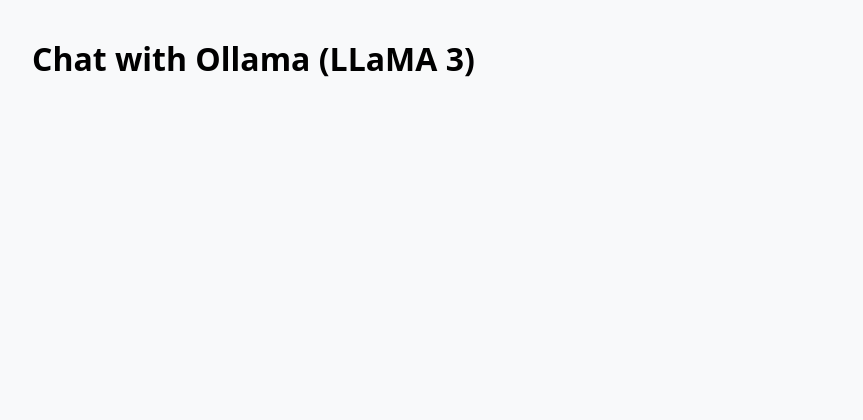
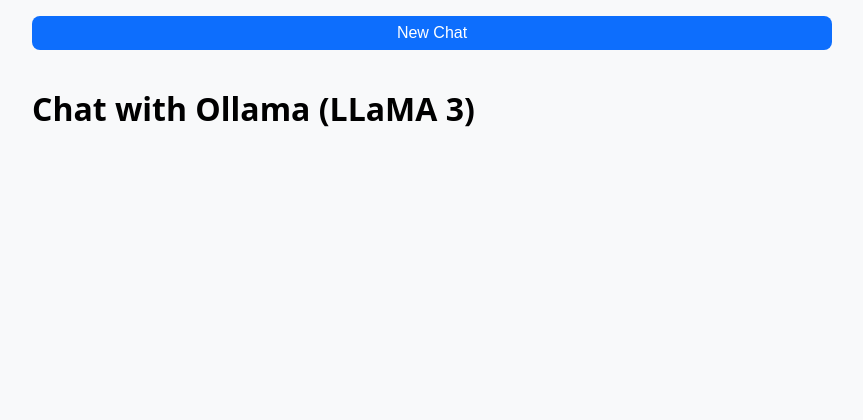
Before and after one commit to stela2502/flask_ollama_web, a Flask app: page / in a window 1280 px wide. Shown: the top 420 px of the page, without its empty margins (208-1071 px from the left). Run offline with Flask 3, Linux system fonts and the light colour scheme.

Commit message:
better web experience.

````diff
--- a/flask_ollama_web/routes.py
+++ b/flask_ollama_web/routes.py
@@ -2,6 +2,7 @@
 import markdown
 from flask import Flask, request, render_template, session, redirect, url_for
 import requests
+import re
 
 app = Flask(__name__)
 app.secret_key = "your-secret-key"  # Required for session use
@@ -20,9 +21,19 @@
             "stream": False,
             "messages": session["chat_history"]
         })
-        reply = markdown.markdown( result.json()["message"]["content"] )
-        session["chat_history"].append({"role": "assistant", "content": reply})
+        raw = result.json()["message"]["content"]
+        raw_mod = raw
+        re.sub(r'(?m)^(```.*)$', r'\n\1\n', raw_mod)
+
+        reply = markdown.markdown( raw_mod )
+        session["chat_history"].append({"role": "assistant", "content": reply, "raw": raw, })
         session.modified = True
         return redirect(url_for("index"))
 
     return render_template("index.html", chat_history=session["chat_history"])
+
+
+@app.route('/new_chat', methods=['GET'])
+def new_chat():
+    session["chat_history"] = [] # Clear stored chat
+    return redirect(url_for('index'))   # Redirect to main chat page
--- a/flask_ollama_web/templates/index.html
+++ b/flask_ollama_web/templates/index.html
@@ -42,6 +42,20 @@
             align-self: flex-start;
             background-color: #e2e3e5;
         }
+        .new-chat-btn {
+            margin-bottom: 1rem;
+            padding: 0.5rem 1rem;
+            font-size: 1rem;
+            background-color: #0d6efd;
+            color: white;
+            border: none;
+            border-radius: 8px;
+            cursor: pointer;
+        }
+
+        .new-chat-btn:hover {
+            background-color: #0b5ed7;
+        }
 
         form {
             display: flex;
@@ -67,19 +81,84 @@
         h1 {
             margin-bottom: 1rem;
         }
+
     </style>
+    <script>
+
+        function fallbackCopyTextToClipboard(text) {
+          const textArea = document.createElement("textarea");
+          textArea.value = text;
+
+          // Avoid scrolling to bottom
+          textArea.style.position = "fixed";
+          textArea.style.top = 0;
+          textArea.style.left = 0;
+
+          document.body.appendChild(textArea);
+          textArea.focus();
+          textArea.select();
+
+          try {
+            const successful = document.execCommand('copy');
+            if (successful) {
+              return Promise.resolve();
+            } else {
+              return Promise.reject('Fallback: Copy command unsuccessful');
+            }
+          } catch (err) {
+            return Promise.reject('Fallback: Copy command failed: ' + err);
+          } finally {
+            document.body.removeChild(textArea);
+          }
+        }
+
+        document.addEventListener('DOMContentLoaded', () => {
+        document.querySelectorAll('.copy-raw-btn').forEach(btn => {
+            btn.addEventListener('click', () => {
+              const rawMarkdown = btn.getAttribute('data-raw');
+              if (!rawMarkdown) {
+                alert("No raw markdown data found!");
+                return;
+              }
+
+              if (navigator.clipboard) {
+                navigator.clipboard.writeText(rawMarkdown).then(() => {
+                  btn.textContent = "Copied!";
+                  setTimeout(() => btn.textContent = "Copy raw markdown", 1500);
+                }).catch(err => {
+                  alert("Failed to copy: " + err);
+                });
+              } else {
+                // Fallback for unsupported browsers
+                fallbackCopyTextToClipboard(rawMarkdown).then(() => {
+                  btn.textContent = "Copied!";
+                  setTimeout(() => btn.textContent = "Copy raw markdown", 1500);
+                }).catch(err => {
+                  alert(err);
+                });
+              }
+            });
+          });
+        });
+    </script>
 </head>
 <body>
     <div class="container">
+        <button onclick="window.location.href='/new_chat'" class="new-chat-btn">New Chat</button>
         <h1>Chat with Ollama (LLaMA 3)</h1>
         <div class="chat-box">
             {% for entry in chat_history %}
-                <div class="message {{ entry.role }}">
+                <div class="message {{ entry.role }}" >
                     <strong>{{ entry.role.capitalize() }}:</strong><br>
                     {{ entry.content | safe }}
+                    {% if entry.role == 'assistant' %}
+                      <button class="copy-raw-btn" data-raw="{{ entry.raw | e }}">Copy raw markdown</button>
+                    {% endif %}
                 </div>
             {% endfor %}
         </div>
+
+
         <form method="POST" id="chat-form">
             <textarea name="prompt" id="prompt" rows="2" required placeholder="Type your message..."></textarea>
             <button type="submit">Send</button>
````
